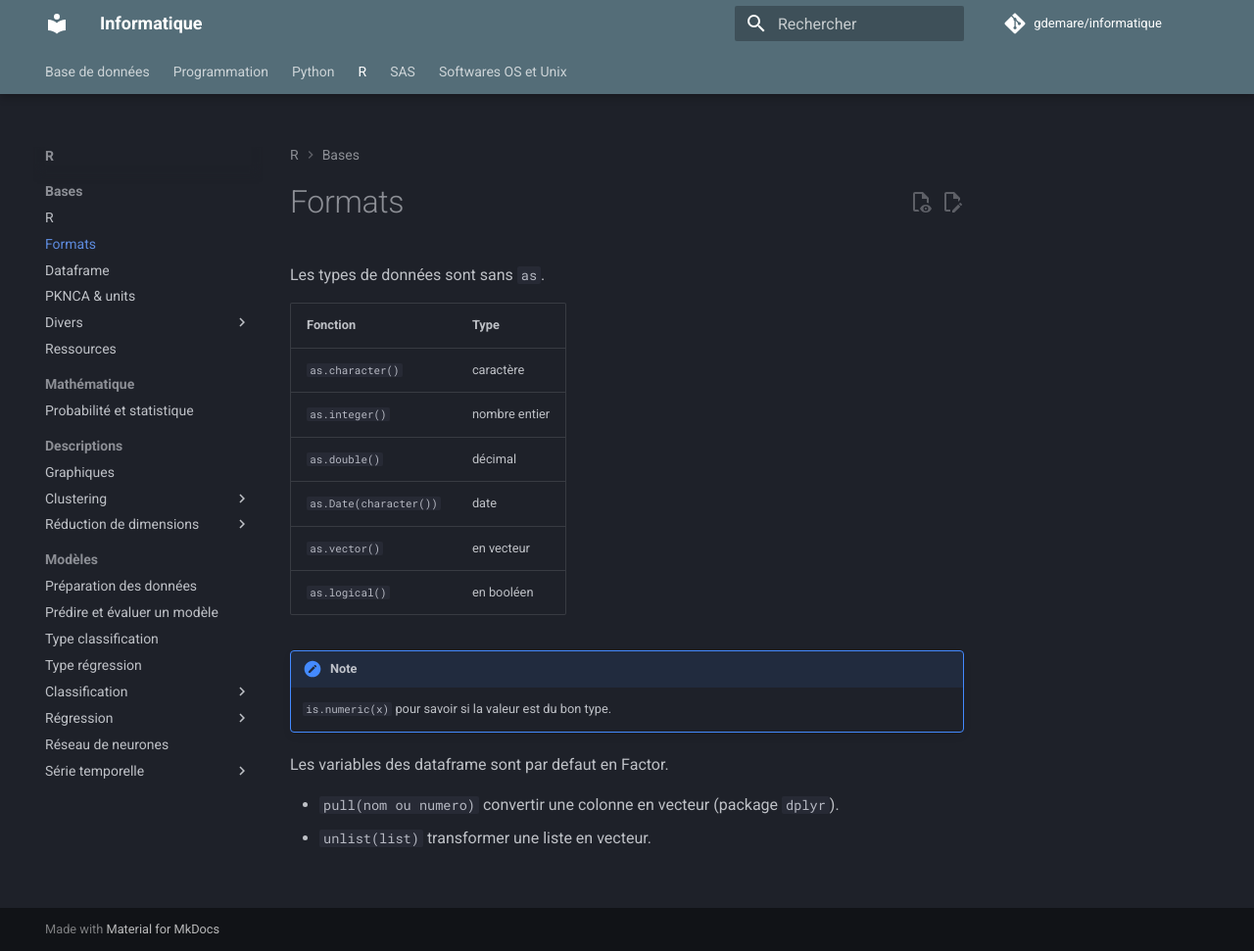
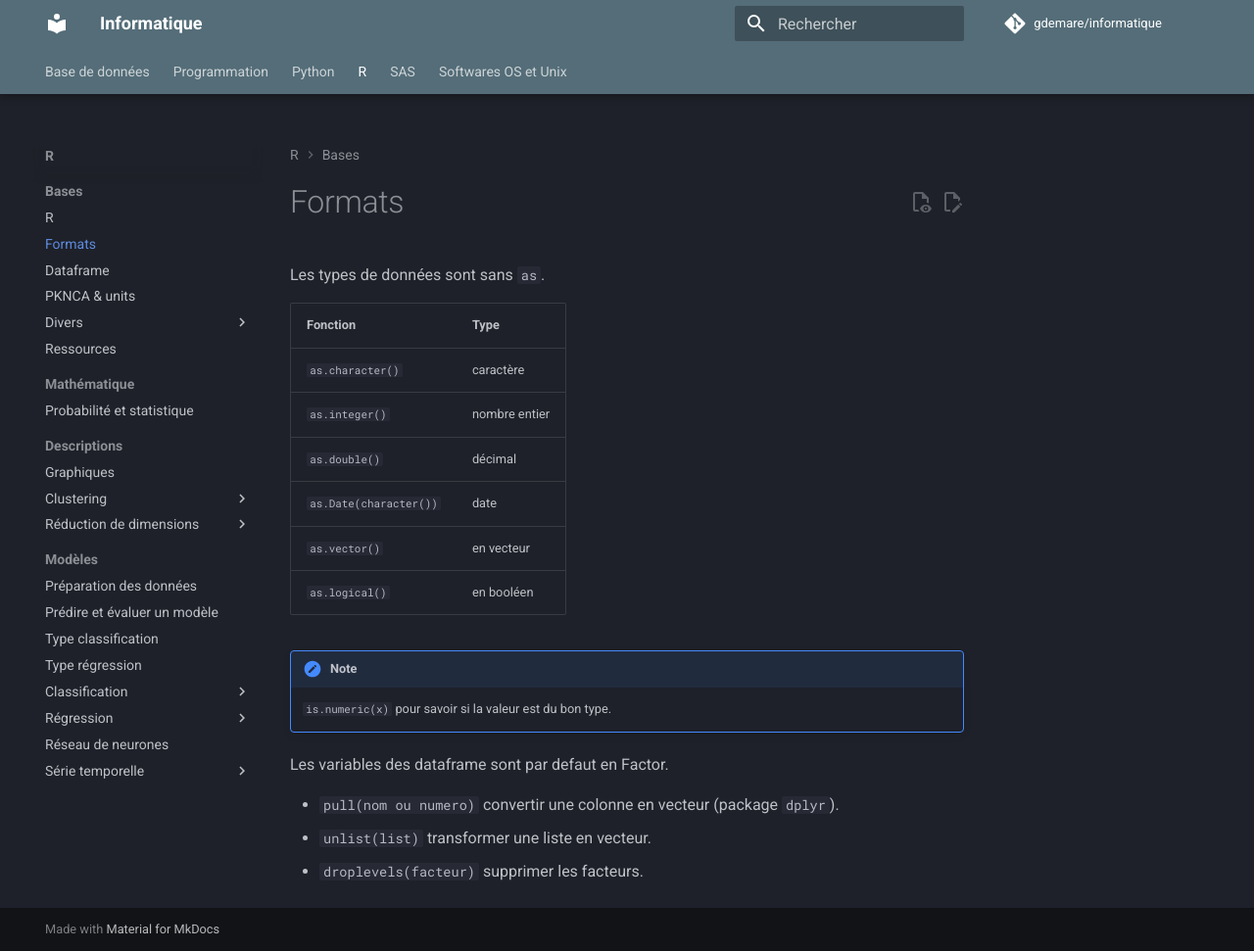
Before and after one commit to gdemare/Informatique, an MkDocs documentation site: the page built from docs/r/formater-donnees_r.md, in a window 1280 px wide and 971 px high. Shown: the whole window at 98% size. Built offline with MkDocs 1.6.1 and Material for MkDocs 9.7.7, drawn with Linux system fonts in a browser that asks for light colours; comment, search, counter and statistics services are not loaded.

Commit message:
Update formater-donnees_r.md

```diff
--- a/docs/r/formater-donnees_r.md
+++ b/docs/r/formater-donnees_r.md
@@ -15,3 +15,4 @@ Les variables des dataframe sont par defaut en Factor.
 
 * `pull(nom ou numero)` convertir une colonne en vecteur (package `dplyr`).
 * `unlist(list)` transformer une liste en vecteur.
+* `droplevels(facteur)` supprimer les facteurs.
```
